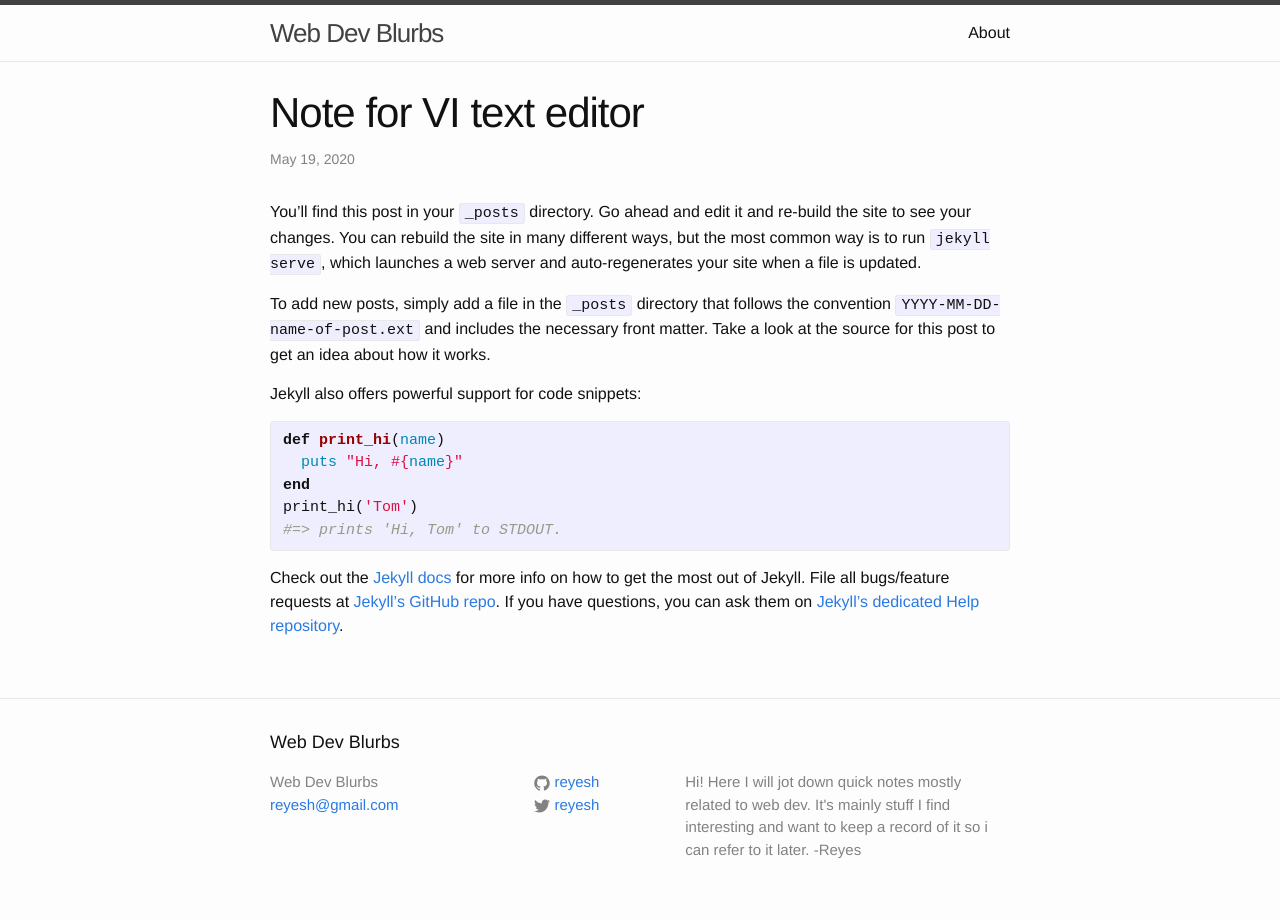
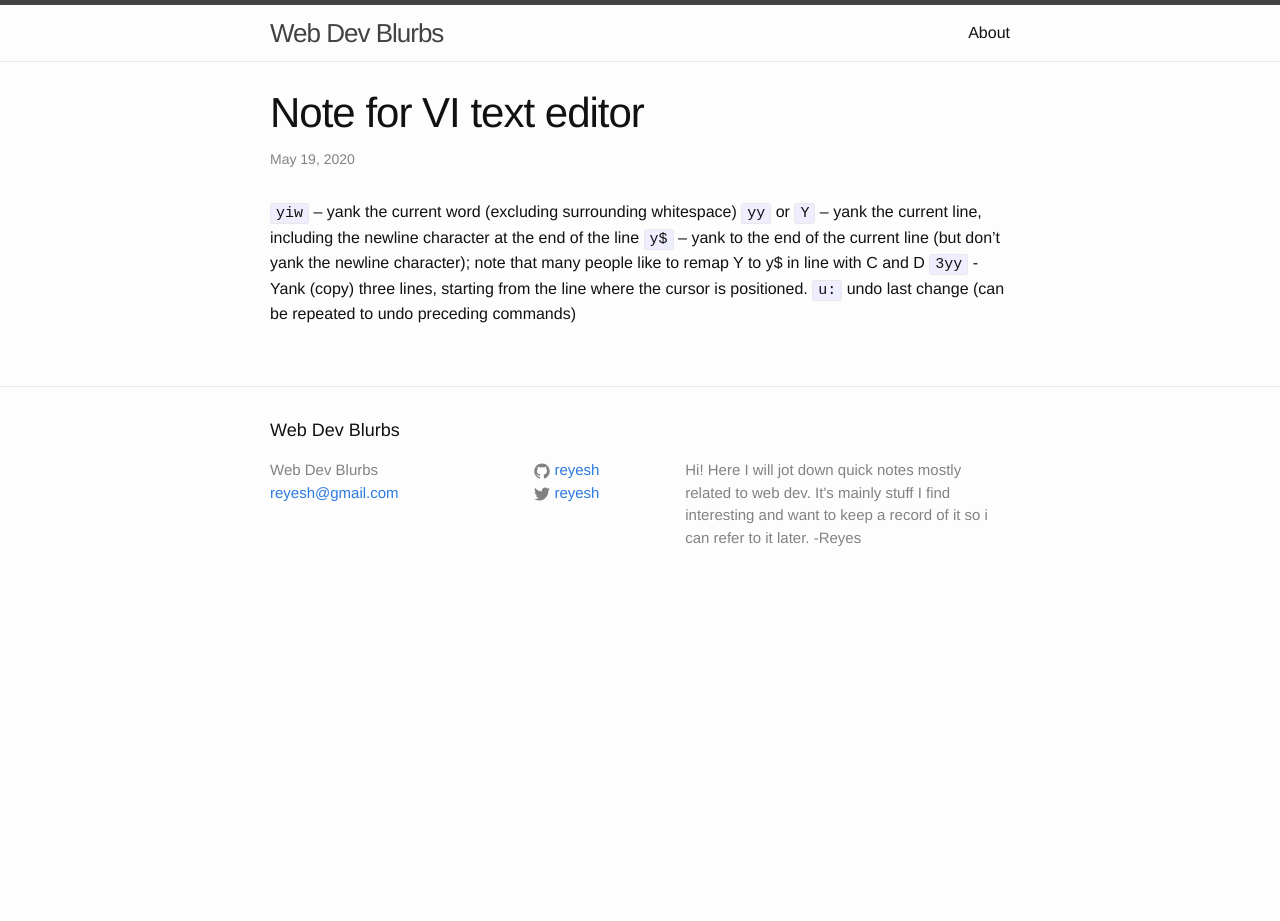
Before and after one commit to reyesh/jb, a Jekyll site: the page built from _posts/2020-05-19-vi-tips.markdown, in a window 1280 px wide. Built offline with Jekyll 4.4.1, drawn with Linux system fonts in a browser that asks for light colours; after the commit the page ends 900 px from its top, so only the background shows below that.

Commit message:
Update 2020-05-19-vi-tips.markdown
added content

```diff
--- a/_posts/2020-05-19-vi-tips.markdown
+++ b/_posts/2020-05-19-vi-tips.markdown
@@ -4,22 +4,9 @@ title:  "Note for VI text editor"
 date:   2020-05-19 09:20:00
 categories: jekyll update
 ---
-You’ll find this post in your `_posts` directory. Go ahead and edit it and re-build the site to see your changes. You can rebuild the site in many different ways, but the most common way is to run `jekyll serve`, which launches a web server and auto-regenerates your site when a file is updated.
 
-To add new posts, simply add a file in the `_posts` directory that follows the convention `YYYY-MM-DD-name-of-post.ext` and includes the necessary front matter. Take a look at the source for this post to get an idea about how it works.
-
-Jekyll also offers powerful support for code snippets:
-
-{% highlight ruby %}
-def print_hi(name)
-  puts "Hi, #{name}"
-end
-print_hi('Tom')
-#=> prints 'Hi, Tom' to STDOUT.
-{% endhighlight %}
-
-Check out the [Jekyll docs][jekyll] for more info on how to get the most out of Jekyll. File all bugs/feature requests at [Jekyll’s GitHub repo][jekyll-gh]. If you have questions, you can ask them on [Jekyll’s dedicated Help repository][jekyll-help].
-
-[jekyll]:      http://jekyllrb.com
-[jekyll-gh]:   https://github.com/jekyll/jekyll
-[jekyll-help]: https://github.com/jekyll/jekyll-help
+`yiw` – yank the current word (excluding surrounding whitespace)
+`yy` or `Y` – yank the current line, including the newline character at the end of the line
+`y$` – yank to the end of the current line (but don't yank the newline character); note that many people like to remap Y to y$ in line with C and D
+`3yy` - Yank (copy) three lines, starting from the line where the cursor is positioned.
+`u:` undo last change (can be repeated to undo preceding commands)
```
